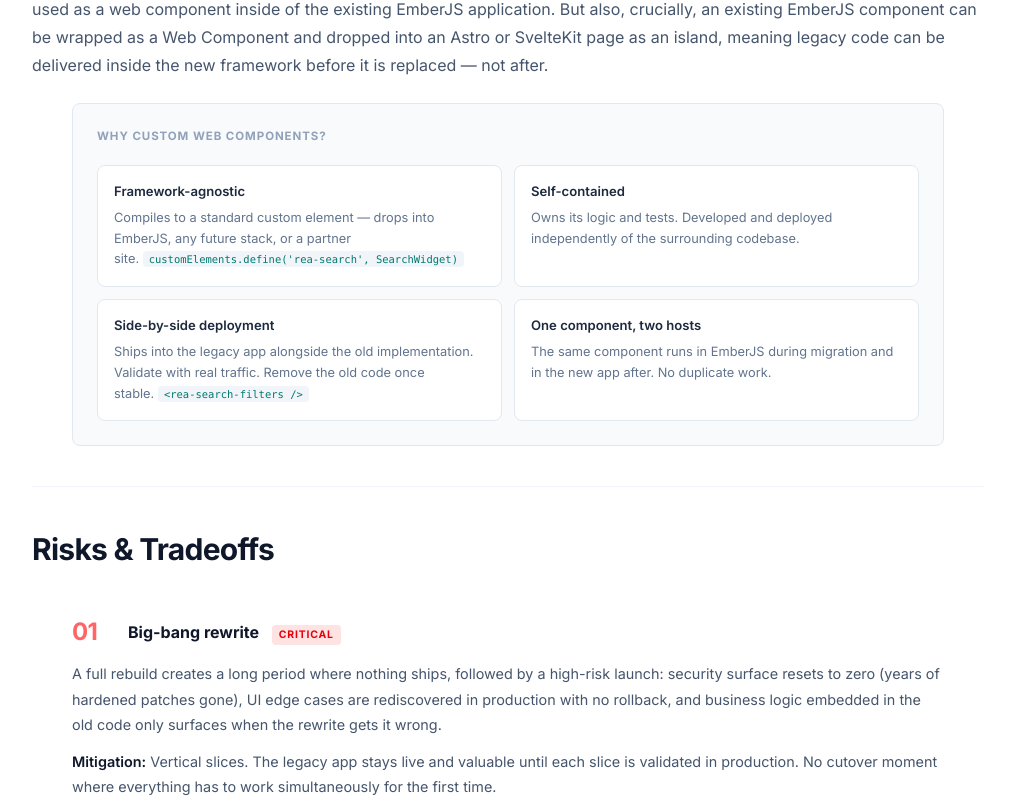
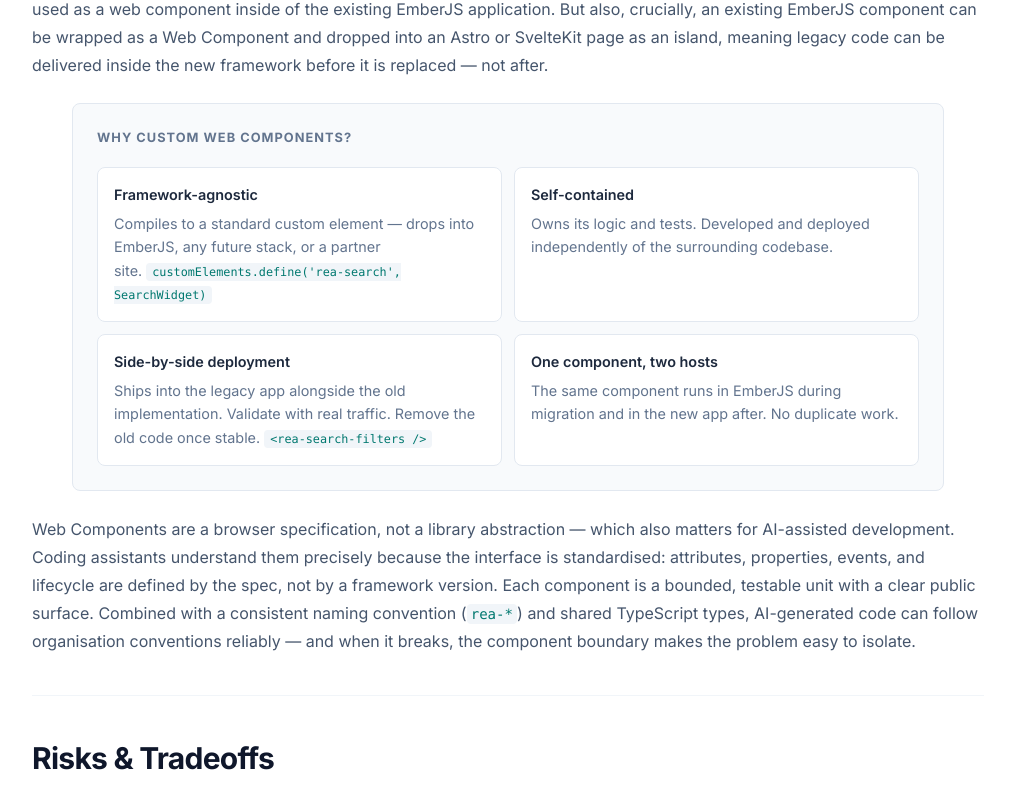
Before and after one commit to moizp/realestate-test, a Svelte app: page / in a window 1280 px wide. Shown: the part 3232-4040 px from the top of the page, without its empty margins (256-1271 px from the left). Built offline with nearby package versions, Linux system fonts and the light colour scheme.

Commit message:
Add AI-assistance and more benefit of using custom web components

```diff
--- a/src/App.svelte
+++ b/src/App.svelte
@@ -47,7 +47,7 @@
       severity: 'High',
       severityClass: 'bg-orange-100 text-orange-600',
       numClass: 'text-orange-400',
-      body: "React's idiosyncratic model — hooks rules, synthetic events, render cycles — trains React thinking rather than web platform thinking. Developers who have spent years inside its abstractions often find the underlying platform unfamiliar when it matters. Meanwhile, Svelte and Astro have matured to the point where React's ecosystem advantage no longer offsets its conceptual overhead. Astro's Island Architecture is worth noting specifically: pages are mostly static HTML with interactive islands loading on demand, which maps directly to the slice approach — and existing EmberJS components can be wrapped as Web Components and delivered as Astro islands before they are replaced. Large companies have quietly moved away from React for similar reasons.",
+      body: "React's idiosyncratic model — hooks rules, synthetic events, render cycles — trains React thinking rather than web platform thinking. Developers who have spent years inside its abstractions often find the underlying platform unfamiliar when it matters. AI coding assistants compound this: generated React code frequently violates hooks rules or introduces subtle render-cycle bugs that require deep framework knowledge to diagnose. The same task in Svelte or Astro — closer to the web platform — produces code that is more straightforward to review, test, and debug without internalising a framework's quirks. Large companies have quietly moved away from React for similar reasons.",
       mitigation:
         'Architect against the framework. Domain logic, state, and routing rules belong in plain TypeScript modules the framework merely calls. A component that delegates to a framework-agnostic module is portable; one that weaves framework primitives throughout is not.',
       ref: {
@@ -239,14 +239,14 @@
       </p>
 
       <div class="overflow-hidden rounded-lg mx-10 border border-slate-200 bg-slate-50 p-6">
-        <div class="mb-5 text-[0.72rem] font-bold tracking-[0.08em] text-slate-400 uppercase">
+        <div class="mb-5 text-[0.8rem] font-bold tracking-[0.08em] text-slate-500 uppercase">
           Why Custom Web Components?
         </div>
         <div class="grid grid-cols-1 gap-3 sm:grid-cols-2">
           {#each [{ title: 'Framework-agnostic', body: 'Compiles to a standard custom element — drops into EmberJS, any future stack, or a partner site.', code: "customElements.define('rea-search', SearchWidget)" }, { title: 'Self-contained', body: 'Owns its logic and tests. Developed and deployed independently of the surrounding codebase.', code: null }, { title: 'Side-by-side deployment', body: 'Ships into the legacy app alongside the old implementation. Validate with real traffic. Remove the old code once stable.', code: '<rea-search-filters />' }, { title: 'One component, two hosts', body: 'The same component runs in EmberJS during migration and in the new app after. No duplicate work.', code: null }] as feat (feat.title)}
             <div class="rounded-lg border border-slate-200 bg-white p-4">
-              <div class="mb-1.5 text-[0.82rem] font-semibold text-slate-800">{feat.title}</div>
-              <p class="m-0 text-[0.8rem] leading-relaxed text-slate-500">
+              <div class="mb-1.5 text-[0.9rem] font-semibold text-slate-800">{feat.title}</div>
+              <p class="m-0 text-[0.9rem] leading-relaxed text-slate-500">
                 {feat.body}{#if feat.code}&nbsp;<code
                     class="rounded bg-slate-100 px-1.5 py-0.5 font-mono text-[0.82em] text-teal-700"
                     >{feat.code}</code
@@ -256,6 +256,17 @@
           {/each}
         </div>
       </div>
+
+      <p class="mt-6 mb-0 leading-[1.75] text-slate-600">
+        Web Components are a browser specification, not a library abstraction — which also matters
+        for AI-assisted development. Coding assistants understand them precisely because the
+        interface is standardised: attributes, properties, events, and lifecycle are defined by the
+        spec, not by a framework version. Each component is a bounded, testable unit with a clear
+        public surface. Combined with a consistent naming convention (<code
+          class="rounded bg-slate-100 px-1 py-0.5 font-mono text-[0.88em] text-teal-700">rea-*</code
+        >) and shared TypeScript types, AI-generated code can follow organisation conventions
+        reliably — and when it breaks, the component boundary makes the problem easy to isolate.
+      </p>
     </section>
 
     <!-- RISKS & TRADEOFFS -->
```
